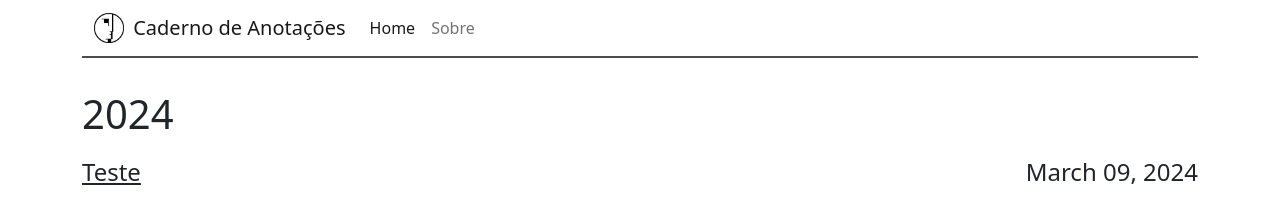
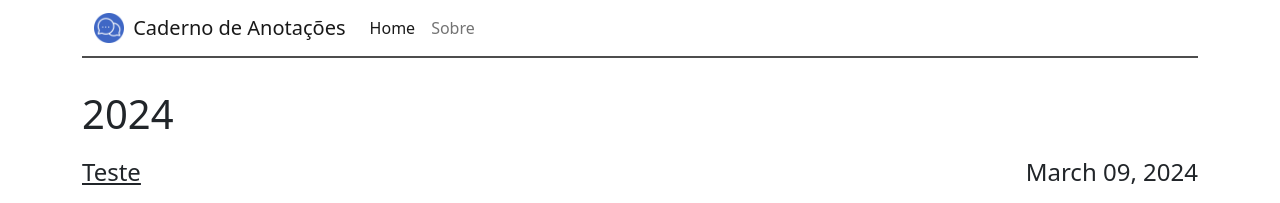
Before and after one commit to brunodeblasi/blog, a Jekyll site: the page built from index.html, in a window 1280 px wide. Shown: the top 203 px of the page. Built offline with Jekyll 4.4.1, drawn with Linux system fonts in a browser that asks for light colours.

Commit message:
Update _config.yml

```diff
--- a/_config.yml
+++ b/_config.yml
@@ -12,9 +12,9 @@ title: Caderno de Anotações
 
 # Link to avatar in the navbar (/assets/images/avatar.png). Leave empty if no logo desired. Two avatars for light and dark mode.
 # Avatar for light mode site
-lightavatar: /assets/images/light_bauhaus_logo.png
+lightavatar: /assets/images/icon.png
 # Avatar for dark mode site
-darkavatar: /assets/images/dark_bauhaus_logo.png
+darkavatar: /assets/images/icon.png
 
 # A short description (e.g., A blog dedicated to reviewing cat gifs), used as part of the title tag like Ben's Awesome Site | A blog dedicated to reviewing cat gifs instead of Ben's Awesome Site | Long description about a blog dedicated to reviewing cat gifs that would be used when page.title is not defined.
 tagline: por Bruno De Blasi
@@ -35,7 +35,7 @@ baseurl: ""
 author: Bruno De Blasi
 
 # URL to a site-wide logo (e.g., /assets/your-company-logo.png)
-logo: /assets/images/light_bauhaus_logo.png
+logo: /assets/images/icon.png
 
 # Enter your Google Analytics web tracking code (e.g. UA-2110908-2) to activate tracking
 google_analytics:
```
